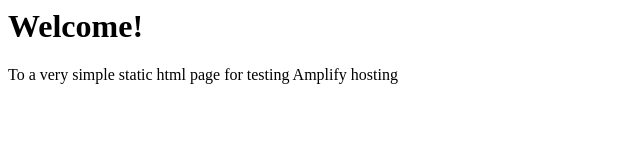
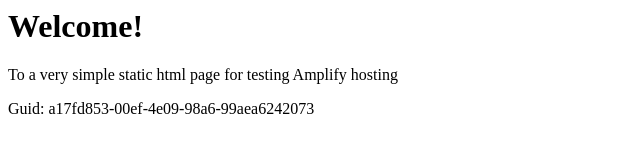
Before and after one commit to aws-aemilia-lhr/Github-PR-Commit-Integration-Test-DoNotTouch-GitHubAutoBuildPrPreviewCanaryTest-v1-prod-eu-west-2, a website: page src/index.html in a window 1280 px wide. Shown: the whole page, without its empty margins (0-640 px from the left). Drawn offline with Linux system fonts and the light colour scheme.

Commit message:
commit from integ tests

```diff
--- a/src/index.html
+++ b/src/index.html
@@ -1,3 +1,5 @@
+
+
 <html lang="en">
 
 <head>
@@ -10,6 +12,6 @@
 <body>
     <h1>Welcome!</h1>
     <p>To a very simple static html page for testing Amplify hosting</p>
-</body>
+    <p>Guid: a17fd853-00ef-4e09-98a6-99aea6242073</p></body>
 
 </html>
```
